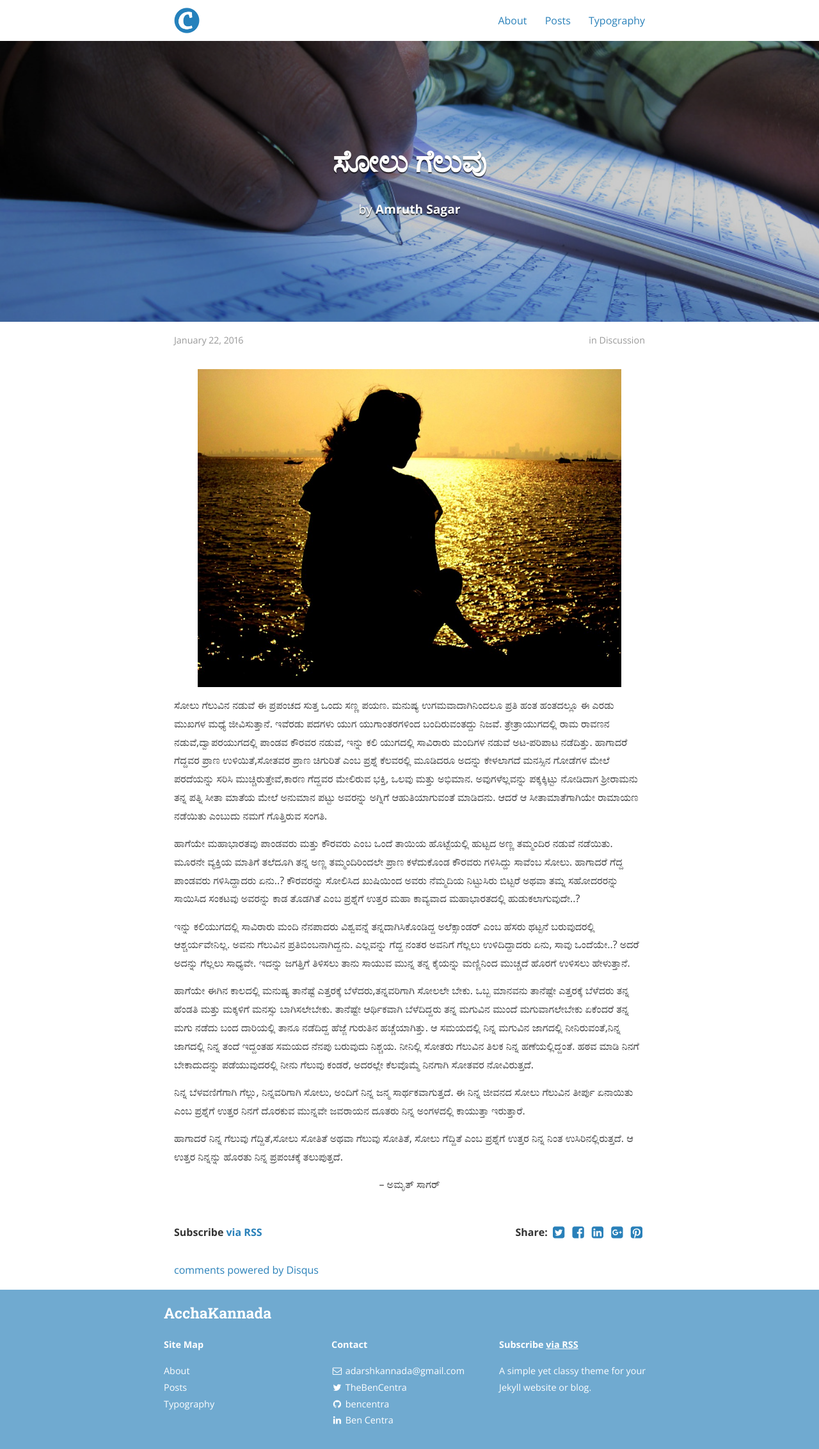
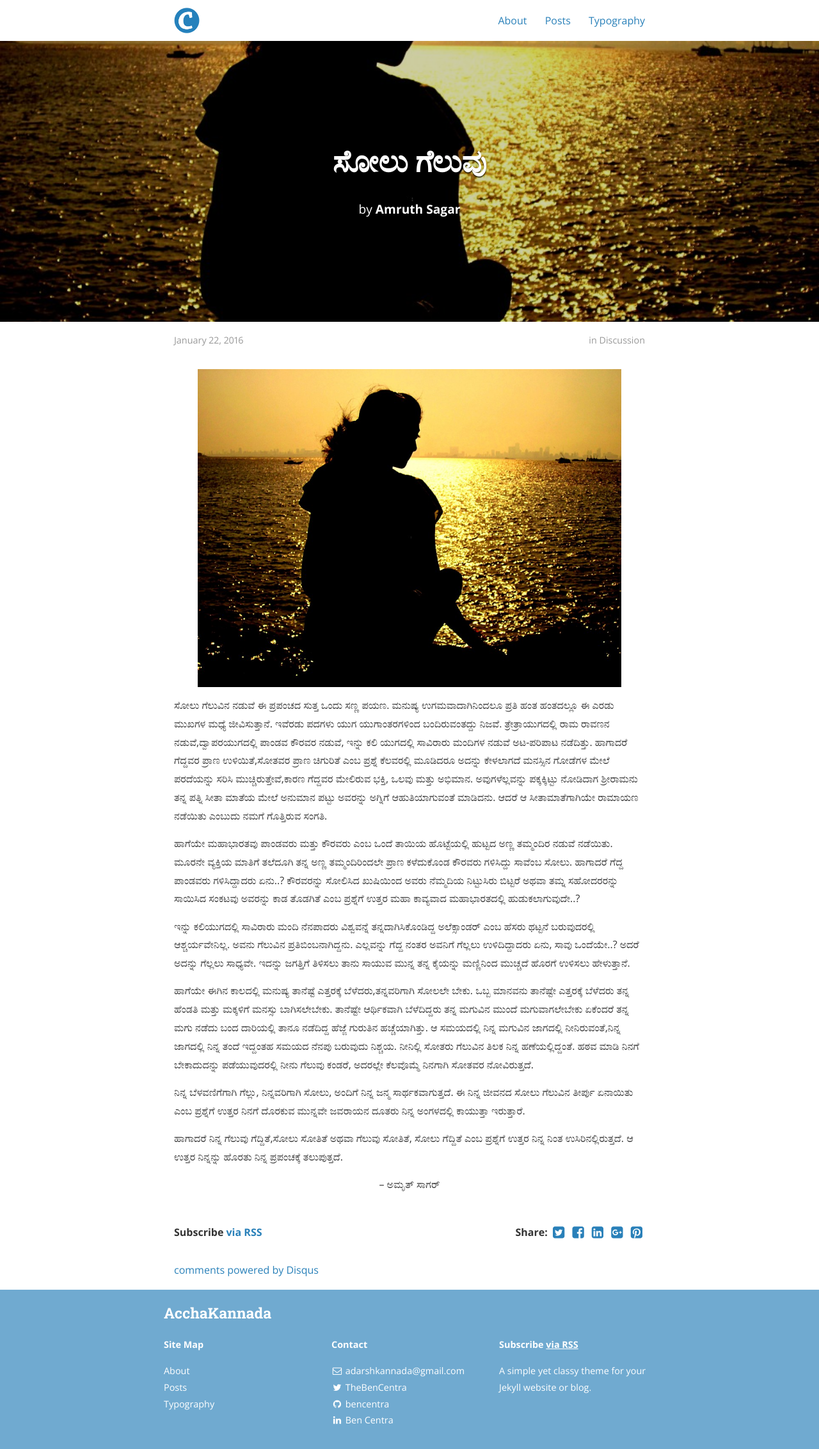
Before and after one commit to bencentra/centrarium, a Jekyll site: the page built from _posts/2016-01-22-solu-geluvu.markdown, in a window 1280 px wide. Shown: the whole page at 64% size. Built offline with Jekyll 4.4.1, drawn with Linux system fonts in a browser that asks for light colours; nearby versions of some CDN libraries; comment, search, counter and statistics services are not loaded; a style sheet for code colours, icons or effects is not loaded.

Commit message:
Update 2016-01-22-solu-geluvu.markdown

```diff
--- a/_posts/2016-01-22-solu-geluvu.markdown
+++ b/_posts/2016-01-22-solu-geluvu.markdown
@@ -6,7 +6,7 @@ date:   2016-01-22
 author: Amruth Sagar
 categories: Discussion
 tags:	Acchakannada Kannada Tatva
-cover:  "/assets/aarambha.jpg"
+cover:  "/assets/solu-geluvu.jpg"
 
 ---
 ![solu-geluvu.jpg](/assets/solu-geluvu.jpg "solu-geluvu")
```
